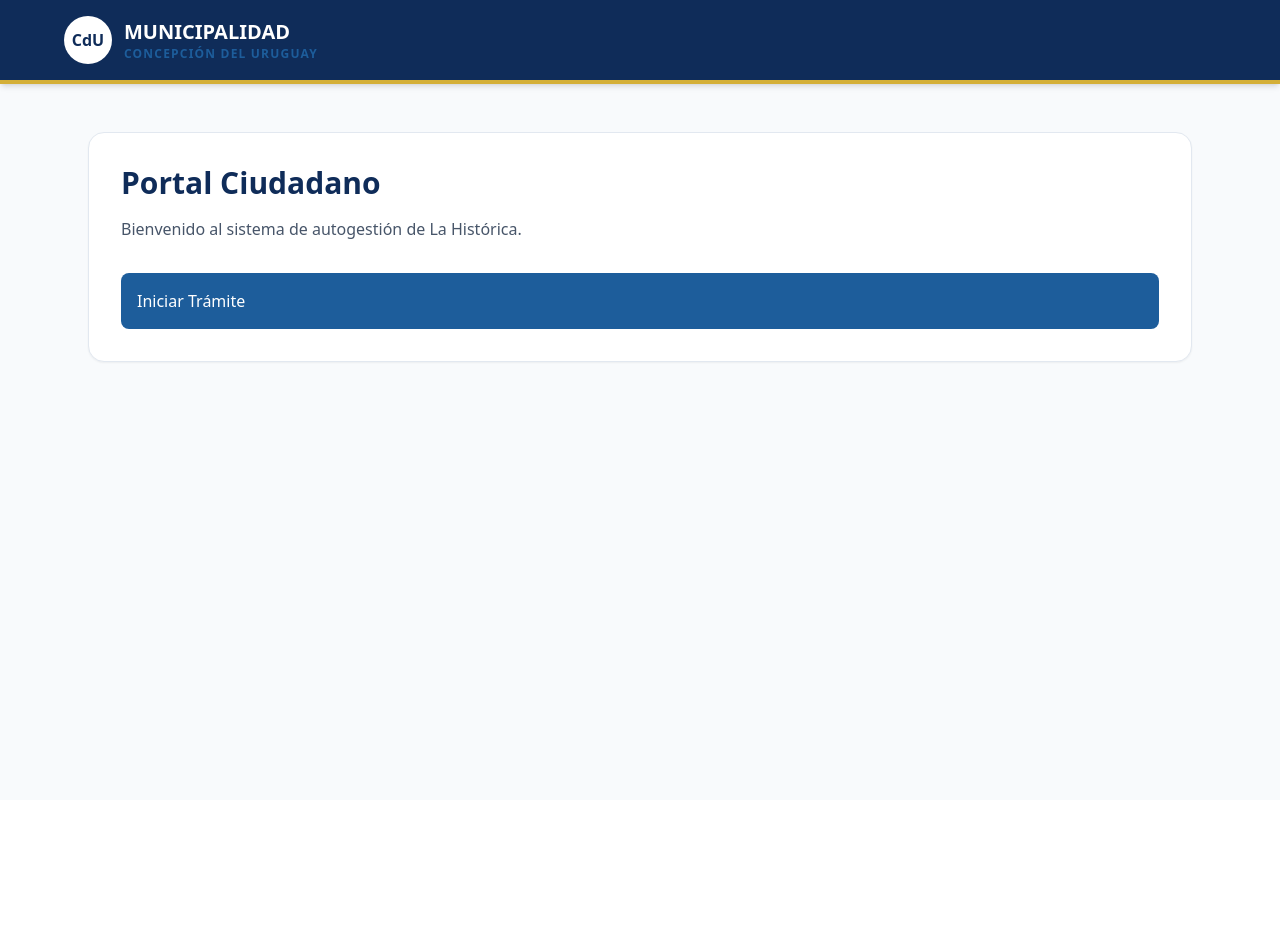
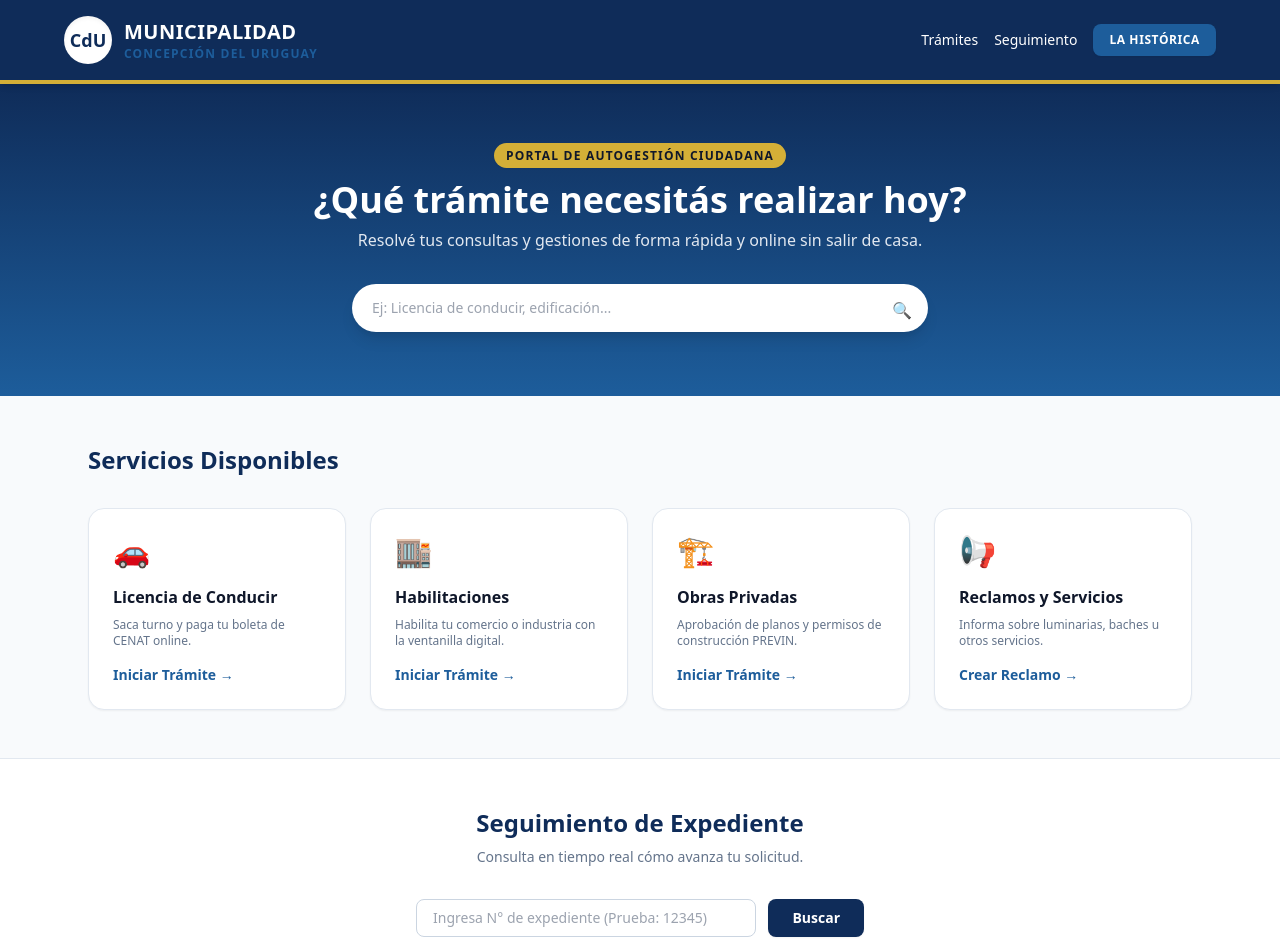
Before and after one commit to Ghosteado4/cdu-municipalidad, a React (Vite) app in the folder app/frontend/: page / in a window 1280 px wide. Shown: the top 952 px of the page. Before the commit the page ends 800 px from the top, so only its background shows below. Built offline with nearby package versions, Linux system fonts and the light colour scheme.

Commit message:
Agregar interfaz completa del Portal Ciudadano

```diff
--- a/app/frontend/src/App.tsx
+++ b/app/frontend/src/App.tsx
@@ -1,31 +1,195 @@
-import React from 'react';
+import React, { useState } from 'react';
+
+const TRAMITES_DISPONIBLES = [
+  { id: '1', nombre: 'Habilitación Comercial', cat: 'Rentas' },
+  { id: '2', nombre: 'Permiso de Edificación (PREVIN)', cat: 'Obras Privadas' },
+  { id: '3', nombre: 'Renovación de Licencia de Conducir', cat: 'Tránsito' },
+  { id: '4', nombre: 'Reclamo de Alumbrado y Bacheo', cat: 'Servicios Públicos' },
+];
 
 export default function App() {
+  const [busqueda, setBusqueda] = useState('');
+  const [numExpediente, setNumExpediente] = useState('');
+  const [expedienteEncontrado, setExpedienteEncontrado] = useState<any>(null);
+
+  const buscarExpediente = (e: React.FormEvent) => {
+    e.preventDefault();
+    if (numExpediente === '12345') {
+      setExpedienteEncontrado({
+        id: '12345',
+        tipo: 'Habilitación Comercial - Kiosco "La Histórica"',
+        fecha: '15 de Mayo, 2024',
+        estadoActual: 'EN_REVISION',
+        pasos: [
+          { titulo: 'Iniciado', desc: 'Documentación presentada correctamente.', completado: true },
+          { titulo: 'En Revisión', desc: 'Analizando planos y normativas.', completado: true, activo: true },
+          { titulo: 'Inspección Física', desc: 'Visita del inspector al local.', completado: false },
+          { titulo: 'Aprobado/Finalizado', desc: 'Emisión de la firma de habilitación.', completado: false },
+        ]
+      });
+    } else {
+      alert('Expediente no encontrado. Prueba ingresando el número: 12345');
+    }
+  };
+
+  const tramitesFiltrados = TRAMITES_DISPONIBLES.filter(t =>
+    t.nombre.toLowerCase().includes(busqueda.toLowerCase())
+  );
+
   return (
-    <div className="min-h-screen bg-[#F8FAFC] text-slate-800 font-sans">
-      <header className="bg-[#0F2C59] text-white border-b-4 border-[#D4AF37] px-6 py-4 shadow-md">
-        <div className="max-w-6xl mx-auto flex justify-between items-center">
+    <div className="min-h-screen bg-[#F8FAFC] text-slate-800 font-sans selection:bg-[#D4AF37] selection:text-slate-900">
+
+      {/* HEADER INSTITUCIONAL */}
+      <header className="bg-[#0F2C59] text-white border-b-4 border-[#D4AF37] px-6 py-4 shadow-md sticky top-0 z-50">
+        <div className="max-w-6xl mx-auto flex flex-col md:flex-row justify-between items-center gap-4">
           <div className="flex items-center gap-3">
-            <div className="w-12 h-12 bg-white rounded-full flex items-center justify-center text-[#0F2C59] font-bold">CdU</div>
+            <div className="w-12 h-12 bg-white rounded-full flex items-center justify-center text-[#0F2C59] font-extrabold text-lg shadow-inner">
+              CdU
+            </div>
             <div>
-              <h1 className="text-xl font-bold">MUNICIPALIDAD</h1>
-              <p className="text-xs text-[#1D5D9B] tracking-widest font-semibold">CONCEPCIÓN DEL URUGUAY</p>
+              <h1 className="text-xl font-extrabold tracking-wide">MUNICIPALIDAD</h1>
+              <p className="text-xs text-[#1D5D9B] font-semibold tracking-widest">CONCEPCIÓN DEL URUGUAY</p>
             </div>
           </div>
+          <nav className="flex gap-4 text-sm font-medium items-center">
+            <a href="#tramites" className="hover:text-[#D4AF37] transition-colors">Trámites</a>
+            <a href="#expediente" className="hover:text-[#D4AF37] transition-colors">Seguimiento</a>
+            <span className="bg-[#1D5D9B] text-white px-4 py-2 rounded-lg text-xs font-semibold uppercase tracking-wider shadow-sm">
+              La Histórica
+            </span>
+          </nav>
         </div>
       </header>
 
-      <main className="max-w-6xl mx-auto px-6 py-12">
-        <section className="bg-white p-8 rounded-2xl shadow-sm border border-slate-200">
-          <h2 className="text-3xl font-bold text-[#0F2C59] mb-4">Portal Ciudadano</h2>
-          <p className="text-slate-600">Bienvenido al sistema de autogestión de La Histórica.</p>
-          <div className="mt-8 grid gap-4">
-            <a href="/api/tramites" className="p-4 bg-[#1D5D9B] text-white rounded-lg hover:bg-[#0F2C59] transition-colors">
-              Iniciar Trámite
-            </a>
+      {/* HERO & BUSCADOR */}
+      <section className="bg-gradient-to-b from-[#0F2C59] to-[#1D5D9B] text-white py-16 px-6 text-center">
+        <div className="max-w-3xl mx-auto">
+          <span className="text-xs uppercase tracking-widest bg-[#D4AF37] text-slate-900 px-3 py-1 rounded-full font-bold shadow-sm">
+            Portal de Autogestión Ciudadana
+          </span>
+          <h2 className="text-4xl font-extrabold mt-4 mb-2">¿Qué trámite necesitás realizar hoy?</h2>
+          <p className="text-slate-200 mb-8 text-sm md:text-base">Resolvé tus consultas y gestiones de forma rápida y online sin salir de casa.</p>
+
+          <div className="relative max-w-xl mx-auto">
+            <input
+              type="text"
+              placeholder="Ej: Licencia de conducir, edificación..."
+              value={busqueda}
+              onChange={(e) => setBusqueda(e.target.value)}
+              className="w-full pl-5 pr-12 py-3.5 rounded-full text-slate-900 shadow-lg focus:outline-none focus:ring-4 focus:ring-[#D4AF37]/50 text-sm"
+            />
+            <span className="absolute right-4 top-3.5 text-slate-400">🔍</span>
+
+            {busqueda && (
+              <div className="absolute left-0 right-0 mt-2 bg-white text-slate-900 rounded-xl shadow-2xl border border-slate-200 max-h-60 overflow-y-auto text-left z-20">
+                {tramitesFiltrados.length > 0 ? (
+                  tramitesFiltrados.map(t => (
+                    <div key={t.id} className="p-4 hover:bg-slate-50 border-b border-slate-100 cursor-pointer transition-colors">
+                      <p className="font-semibold text-[#0F2C59]">{t.nombre}</p>
+                      <span className="text-xs bg-slate-100 text-slate-600 px-2 py-0.5 rounded-full">{t.cat}</span>
+                    </div>
+                  ))
+                ) : (
+                  <p className="p-4 text-sm text-slate-500">No se encontraron trámites con ese nombre.</p>
+                )}
+              </div>
+            )}
           </div>
-        </section>
+        </div>
+      </section>
+
+      {/* ACCESOS RÁPIDOS */}
+      <main id="tramites" className="max-w-6xl mx-auto px-6 py-12">
+        <h3 className="text-2xl font-bold text-[#0F2C59] mb-8 text-center md:text-left">Servicios Disponibles</h3>
+        <div className="grid grid-cols-1 sm:grid-cols-2 lg:grid-cols-4 gap-6">
+
+          <div className="bg-white p-6 rounded-2xl border border-slate-200 shadow-sm hover:shadow-md hover:-translate-y-1 transition-all duration-300">
+            <div className="text-3xl mb-4">🚗</div>
+            <h4 className="font-bold text-slate-900 mb-2">Licencia de Conducir</h4>
+            <p className="text-xs text-slate-500 mb-4">Saca turno y paga tu boleta de CENAT online.</p>
+            <span className="text-sm text-[#1D5D9B] font-bold cursor-pointer hover:text-[#0F2C59]">Iniciar Trámite →</span>
+          </div>
+
+          <div className="bg-white p-6 rounded-2xl border border-slate-200 shadow-sm hover:shadow-md hover:-translate-y-1 transition-all duration-300">
+            <div className="text-3xl mb-4">🏬</div>
+            <h4 className="font-bold text-slate-900 mb-2">Habilitaciones</h4>
+            <p className="text-xs text-slate-500 mb-4">Habilita tu comercio o industria con la ventanilla digital.</p>
+            <span className="text-sm text-[#1D5D9B] font-bold cursor-pointer hover:text-[#0F2C59]">Iniciar Trámite →</span>
+          </div>
+
+          <div className="bg-white p-6 rounded-2xl border border-slate-200 shadow-sm hover:shadow-md hover:-translate-y-1 transition-all duration-300">
+            <div className="text-3xl mb-4">🏗️</div>
+            <h4 className="font-bold text-slate-900 mb-2">Obras Privadas</h4>
+            <p className="text-xs text-slate-500 mb-4">Aprobación de planos y permisos de construcción PREVIN.</p>
+            <span className="text-sm text-[#1D5D9B] font-bold cursor-pointer hover:text-[#0F2C59]">Iniciar Trámite →</span>
+          </div>
+
+          <div className="bg-white p-6 rounded-2xl border border-slate-200 shadow-sm hover:shadow-md hover:-translate-y-1 transition-all duration-300">
+            <div className="text-3xl mb-4">📢</div>
+            <h4 className="font-bold text-slate-900 mb-2">Reclamos y Servicios</h4>
+            <p className="text-xs text-slate-500 mb-4">Informa sobre luminarias, baches u otros servicios.</p>
+            <span className="text-sm text-[#1D5D9B] font-bold cursor-pointer hover:text-[#0F2C59]">Crear Reclamo →</span>
+          </div>
+
+        </div>
       </main>
+
+      {/* SEGUIMIENTO DE EXPEDIENTE */}
+      <section id="expediente" className="bg-white py-12 border-t border-slate-200 px-6">
+        <div className="max-w-3xl mx-auto">
+          <div className="text-center mb-8">
+            <h3 className="text-2xl font-bold text-[#0F2C59]">Seguimiento de Expediente</h3>
+            <p className="text-sm text-slate-500 mt-2">Consulta en tiempo real cómo avanza tu solicitud.</p>
+          </div>
+
+          <form onSubmit={buscarExpediente} className="flex flex-col sm:flex-row gap-3 max-w-md mx-auto mb-8">
+            <input
+              type="text"
+              placeholder="Ingresa N° de expediente (Prueba: 12345)"
+              value={numExpediente}
+              onChange={(e) => setNumExpediente(e.target.value)}
+              className="flex-1 px-4 py-2 border border-slate-300 rounded-lg text-sm focus:outline-none focus:ring-2 focus:ring-[#1D5D9B]"
+              required
+            />
+            <button type="submit" className="bg-[#0F2C59] hover:bg-[#1D5D9B] text-white px-6 py-2 rounded-lg text-sm font-bold transition-colors shadow-sm">
+              Buscar
+            </button>
+          </form>
+
+          {expedienteEncontrado && (
+            <div className="bg-slate-50 p-6 rounded-2xl border border-slate-200">
+              <div className="mb-6">
+                <p className="text-xs text-slate-400">Expediente N° {expedienteEncontrado.id}</p>
+                <h4 className="font-bold text-[#0F2C59]">{expedienteEncontrado.tipo}</h4>
+                <p className="text-xs text-slate-500 mt-1">Última actualización: {expedienteEncontrado.fecha}</p>
+              </div>
+
+              <div className="relative pl-6 border-l-2 border-slate-200 flex flex-col gap-8">
+                {expedienteEncontrado.pasos.map((paso: any, index: number) => (
+                  <div key={index} className="relative">
+                    <span className={`absolute -left-[31px] top-0 w-4 h-4 rounded-full border-2 ${
+                      paso.completado ? 'bg-green-500 border-green-500' : 'bg-white border-slate-300'
+                    } ${paso.activo ? 'ring-4 ring-[#1D5D9B]/30 border-[#1D5D9B]' : ''}`} />
+
+                    <div>
+                      <h5 className={`font-bold text-sm ${paso.activo ? 'text-[#1D5D9B]' : 'text-slate-700'}`}>
+                        {paso.titulo}
+                      </h5>
+                      <p className="text-xs text-slate-500 mt-1">{paso.desc}</p>
+                    </div>
+                  </div>
+                ))}
+              </div>
+            </div>
+          )}
+        </div>
+      </section>
+
+      {/* FOOTER */}
+      <footer className="bg-slate-900 text-slate-400 py-8 text-center text-xs">
+        <p>© 2024 Municipalidad de Concepción del Uruguay. Provincia de Entre Ríos, Argentina.</p>
+        <p className="mt-2 text-slate-600">Portal protegido bajo estándares OWASP y arquitectura unificada.</p>
+      </footer>
     </div>
   );
 }
```
